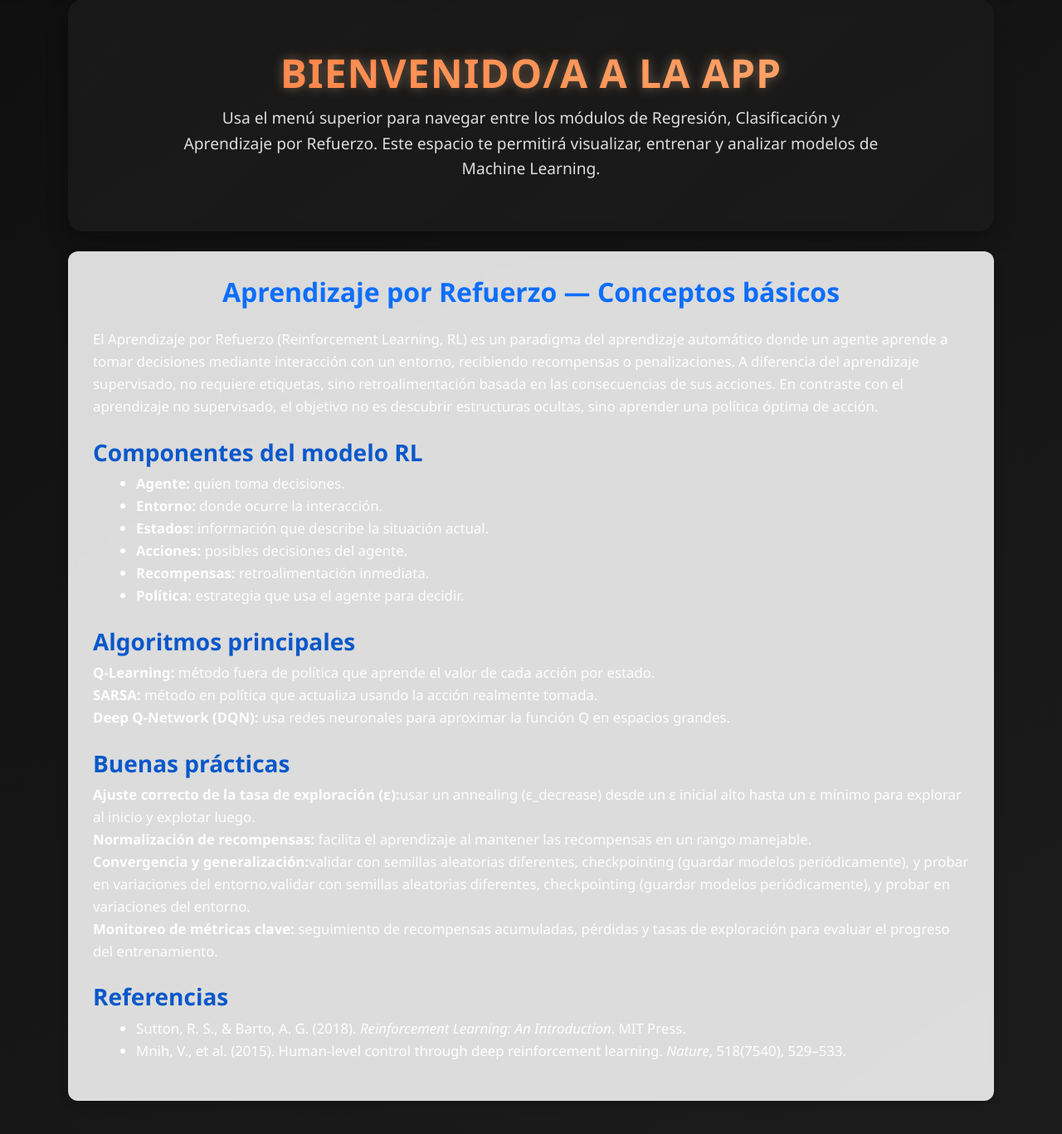
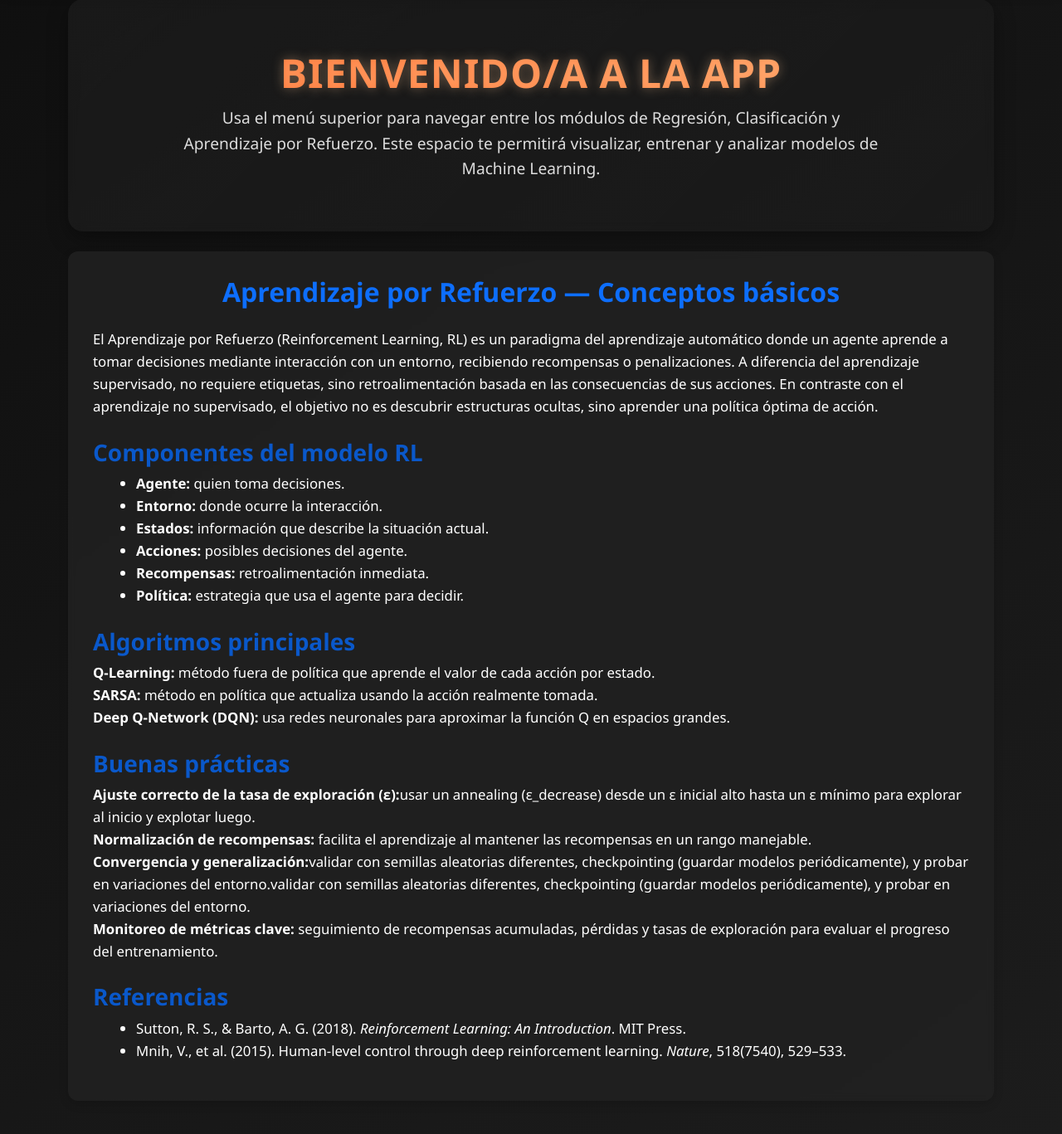
Before and after one commit to catabernal2003-png/Repositorio-Activades, a Flask app: page /reinforcement/conceptos in a window 1280 px wide. Shown: the part 113-1480 px from the top of the page at 83% size. Run offline with Flask 3, Linux system fonts and the light colour scheme.

Commit message:
se agrega mejor estilo

```diff
--- a/templates/rl_conceptos.html
+++ b/templates/rl_conceptos.html
@@ -7,7 +7,7 @@
 <!-- CSS incrustado SOLO para esta vista -->
 <style>
     .rl-container {
-        background: rgba(255, 255, 255, 0.85);
+        background: rgba(34, 34, 34, 0.85);
         padding: 30px;
         border-radius: 12px;
         box-shadow: 0 4px 12px rgba(0,0,0,0.15);
```
